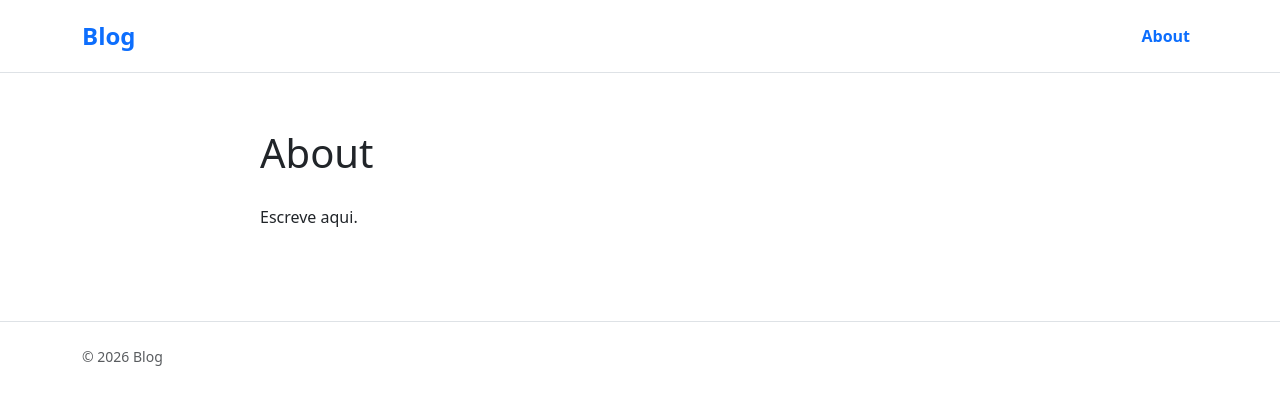
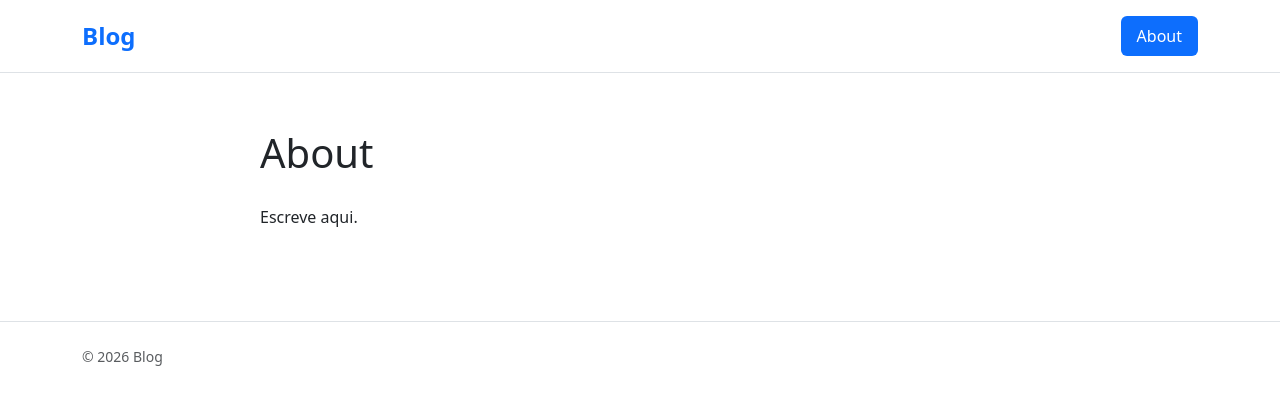
Before and after one commit to caroltheastronaut/blog, a Jekyll site: the page built from about.md, in a window 1280 px wide. Shown: the top 405 px of the page. Built offline with Jekyll 4.4.1, drawn with Linux system fonts in a browser that asks for light colours.

Commit message:
Update header.html

```diff
--- a/_includes/header.html
+++ b/_includes/header.html
@@ -2,7 +2,7 @@
   <div class="container">
     <div class="d-flex flex-wrap align-items-center justify-content-between py-3">
 
-      <a href="{{ '/' | relative_url }}" class="d-flex align-items-center mb-2 mb-lg-0 text-decoration-none">
+      <a href="{{ '/' | relative_url }}" class="d-flex align-items-center text-decoration-none">
         <span class="fs-4 fw-semibold">{{ site.title | escape }}</span>
       </a>
 
@@ -10,15 +10,20 @@
       {%- assign page_paths = site.header_pages | default: default_paths -%}
 
       {%- if page_paths -%}
-        <ul class="nav">
+        <ul class="nav nav-pills">
           {%- for path in page_paths -%}
             {%- assign my_page = site.pages | where: "path", path | first -%}
             {%- if my_page.title -%}
               <li class="nav-item">
-                <a href="{{ my_page.url | relative_url }}"
-                   class="nav-link px-2{% if page.url == my_page.url %} link-primary fw-semibold{% else %} link-secondary{% endif %}">
-                  {{ my_page.title | escape }}
-                </a>
+                {%- if page.url == my_page.url -%}
+                  <a href="{{ my_page.url | relative_url }}" class="nav-link active" aria-current="page">
+                    {{ my_page.title | escape }}
+                  </a>
+                {%- else -%}
+                  <a href="{{ my_page.url | relative_url }}" class="nav-link">
+                    {{ my_page.title | escape }}
+                  </a>
+                {%- endif -%}
               </li>
             {%- endif -%}
           {%- endfor -%}
```
